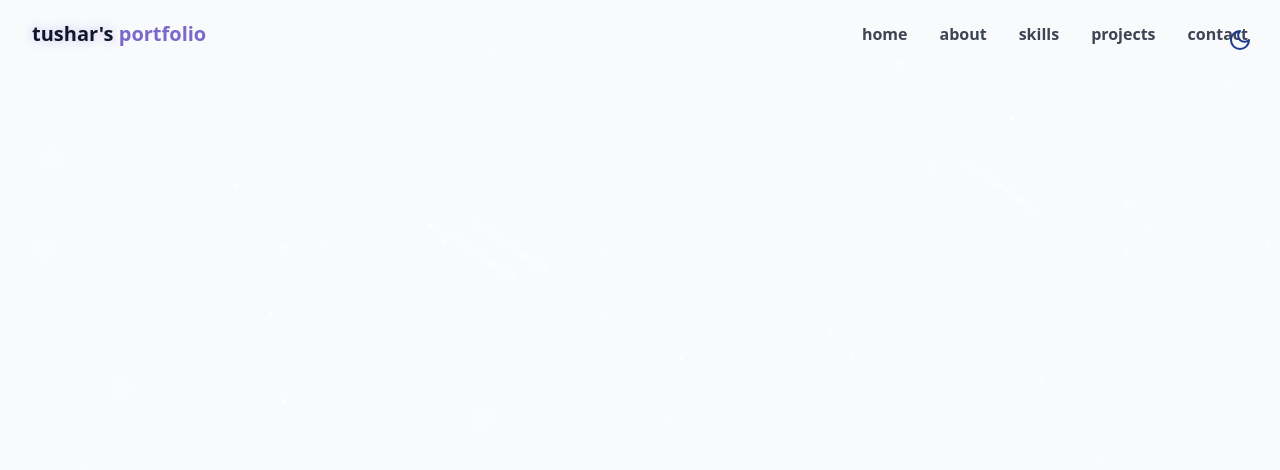
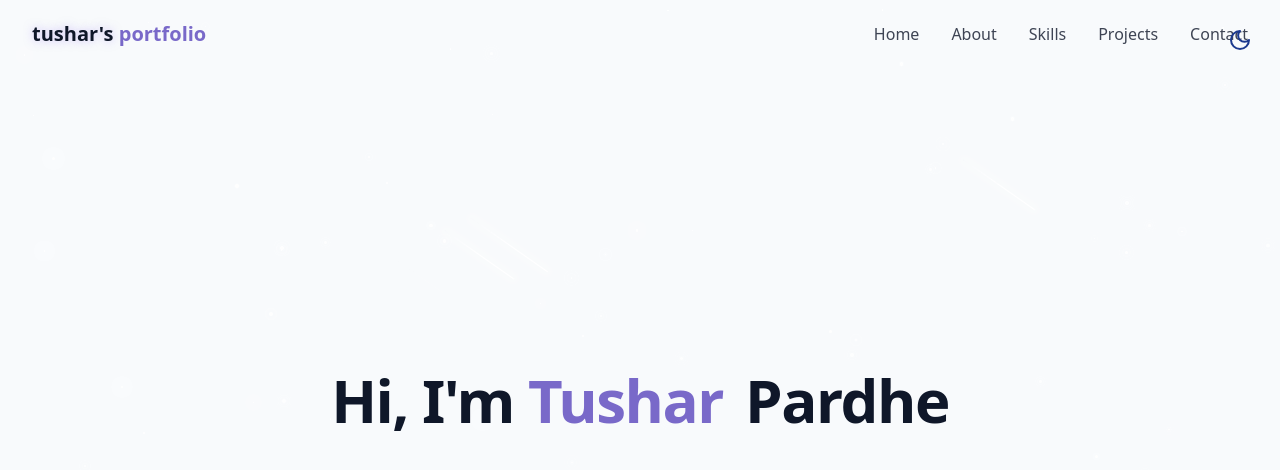
Before and after one commit to tusharpardhe18/my-portfolio, a React (Vite) app: page / in a window 1280 px wide. Shown: the top 470 px of the page. Built offline with nearby package versions, Linux system fonts and the light colour scheme.

Commit message:
navbar and home

```diff
--- /dev/null
+++ b/src/components/HeroSection.jsx
@@ -0,0 +1,22 @@
+
+
+
+export const HeroSection = () => {
+    return (
+        <section
+            id="hero"
+            className="relative min-h-screen flex flex-col items-center justify-center px-4"
+        >
+            <div className="container max-w-4xl mx-auto text-center z-10">
+                <div className="space-y-6">
+                    <h1 className="text-4xl md:text-6xl font-bold tracking-tight">
+                        <span className="opacity-0 animate-fade-in"> Hi, I'm</span>
+                        <span className="text-primary opacity-0 animate-fade-in-delay-1"> Tushar</span>
+                        <span className="text-gradient ml-2 opacity-0 animate-fade-in-delay-2"> Pardhe</span>
+                    </h1>
+                </div>
+
+            </div>
+        </section>
+    );
+};
--- a/src/components/Navbar.jsx
+++ b/src/components/Navbar.jsx
@@ -1,37 +1,28 @@
 import { useEffect, useState } from "react";
-import { cn } from "../lib/utils"
-
+import { cn } from "../lib/utils";
+import { Menu, X } from "lucide-react";
 
 const navItems = [
-    {
-        name: "home", href: "#hero"
-    },
-    {
-        name: "about", href: "#about"
-    },
-    {
-        name: "skills", href: "#skills"
-    },
-    {
-        name: "projects", href: "#project"
-    },
-    {
-        name: "contact", href: "#contact"
-    },
+  { name: "Home", href: "#hero" },
+  { name: "About", href: "#about" },
+  { name: "Skills", href: "#skills" },
+  { name: "Projects", href: "#project" },
+  { name: "Contact", href: "#contact" },
 ];
 
 export const Navbar = () => {
-
-    const { isScrolled, setIsScrolled } = useState(false);
+  const [isScrolled, setIsScrolled] = useState(false);
+  const [isMenuOpen, setIsMenuOpen] = useState(false);
 
   useEffect(() => {
     const handleScrolled = () => {
-            setIsScrolled(window.screenY > 10)
-         }
+      setIsScrolled(window.scrollY > 10);
+    };
 
     window.addEventListener("scroll", handleScrolled);
     return () => window.removeEventListener("scroll", handleScrolled);
   }, []);
+
   return (
     <nav
       className={cn(
@@ -40,23 +31,60 @@ export const Navbar = () => {
       )}
     >
       <div className="container flex items-center justify-between">
-                <a href="#hero" className="text-xl font-bold text-primary flex items-center">
+        <a
+          href="#hero"
+          className="text-xl font-bold text-primary flex items-center"
+        >
           <span className="relative z-10">
-                        <span className="text-glow text-foreground"> tushar's </span> portfolio
+            <span className="text-glow text-foreground">tushar's</span> portfolio
           </span>
         </a>
 
-                {/* desktop version */}
+        {/* Desktop Nav */}
         <div className="hidden md:flex space-x-8">
           {navItems.map((item, key) => (
-                        <a key={key} href={item.href} className="text-l font-bold text-foreground/80 hover:text-primary transition-colors duration-300" >
+            <a
+              key={key}
+              href={item.href}
+              className="text-foreground/80 hover:text-primary transition-colors duration-300"
+            >
               {item.name}
             </a>
           ))}
         </div>
 
+        {/* Mobile Menu Toggle */}
+        <button
+          onClick={() => setIsMenuOpen((prev) => !prev)}
+          className="md:hidden p-2 text-foreground z-50"
+          aria-label={isMenuOpen ? "Close Menu" : "Open Menu"}
+        >
+          {isMenuOpen ? <X size={24} /> : <Menu size={24} />}
+        </button>
 
-                {/* mobile version */}
+        {/* Mobile Menu */}
+        <div
+          className={cn(
+            "fixed inset-0 bg-background/95 backdrop-blur-md z-40 flex flex-col items-center justify-center",
+            "transition-all duration-300 md:hidden",
+            isMenuOpen
+              ? "opacity-100 pointer-events-auto"
+              : "opacity-0 pointer-events-none"
+          )}
+        >
+          <div className="flex flex-col space-y-8 text-xl">
+            {navItems.map((item, key) => (
+              <a
+                key={key}
+                href={item.href}
+                className="text-foreground/80 hover:text-primary transition-colors duration-300"
+                onClick={() => setIsMenuOpen(false)}
+              >
+                {item.name}
+              </a>
+            ))}
+          </div>
+        </div>
       </div>
     </nav>
   );
--- a/src/pages/Home.jsx
+++ b/src/pages/Home.jsx
@@ -1,6 +1,7 @@
 import { Navbar } from "../components/Navbar";
 import { StartBackground } from "../components/StartBackground";
 import { ThemeToggle } from "../components/ThemeToggle";
+import { HeroSection } from "../components/HeroSection";
 
 export const Home = () => {
 
@@ -15,6 +16,9 @@ export const Home = () => {
             {/* Navbar */}
             <Navbar />
             {/* Main Content */}
+            <main>
+                <HeroSection />
+            </main>
 
             {/* Footer */ }
 
```
Lines whose indentation alone changed are shown as unchanged.
